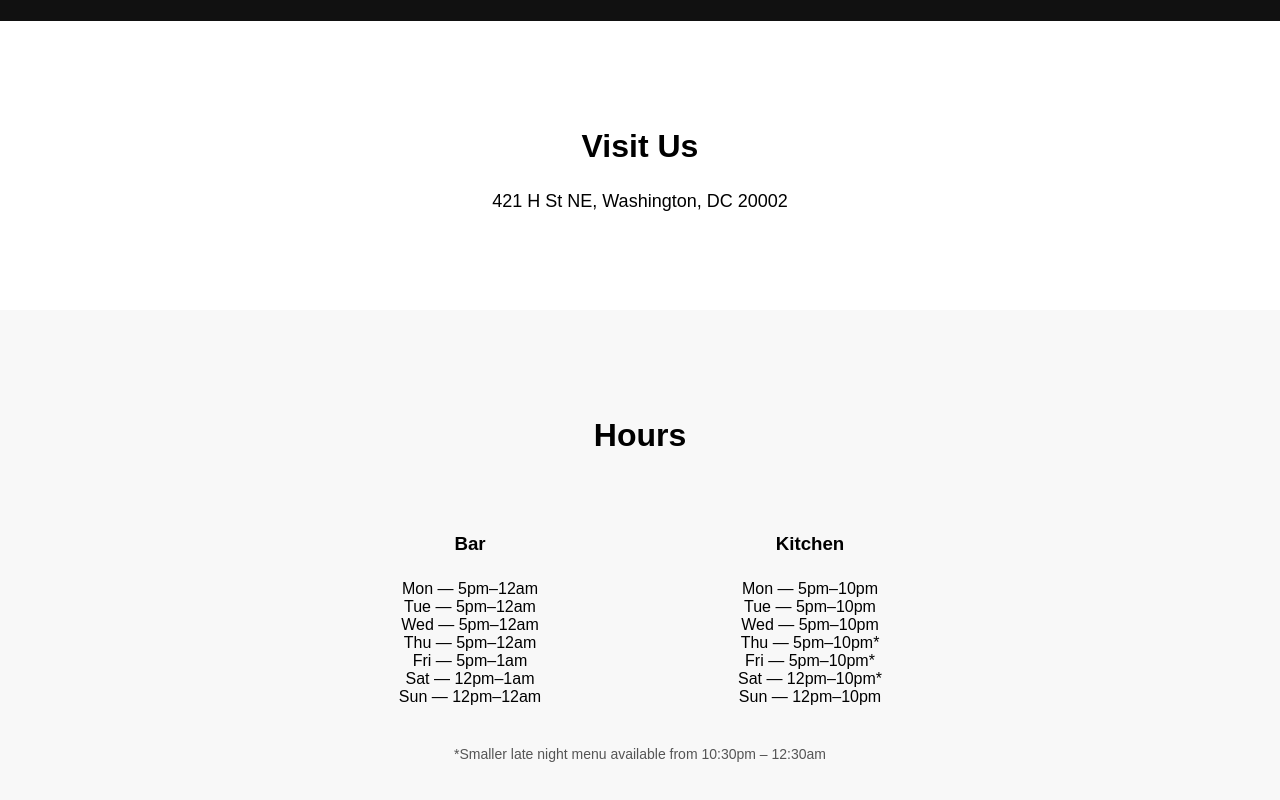
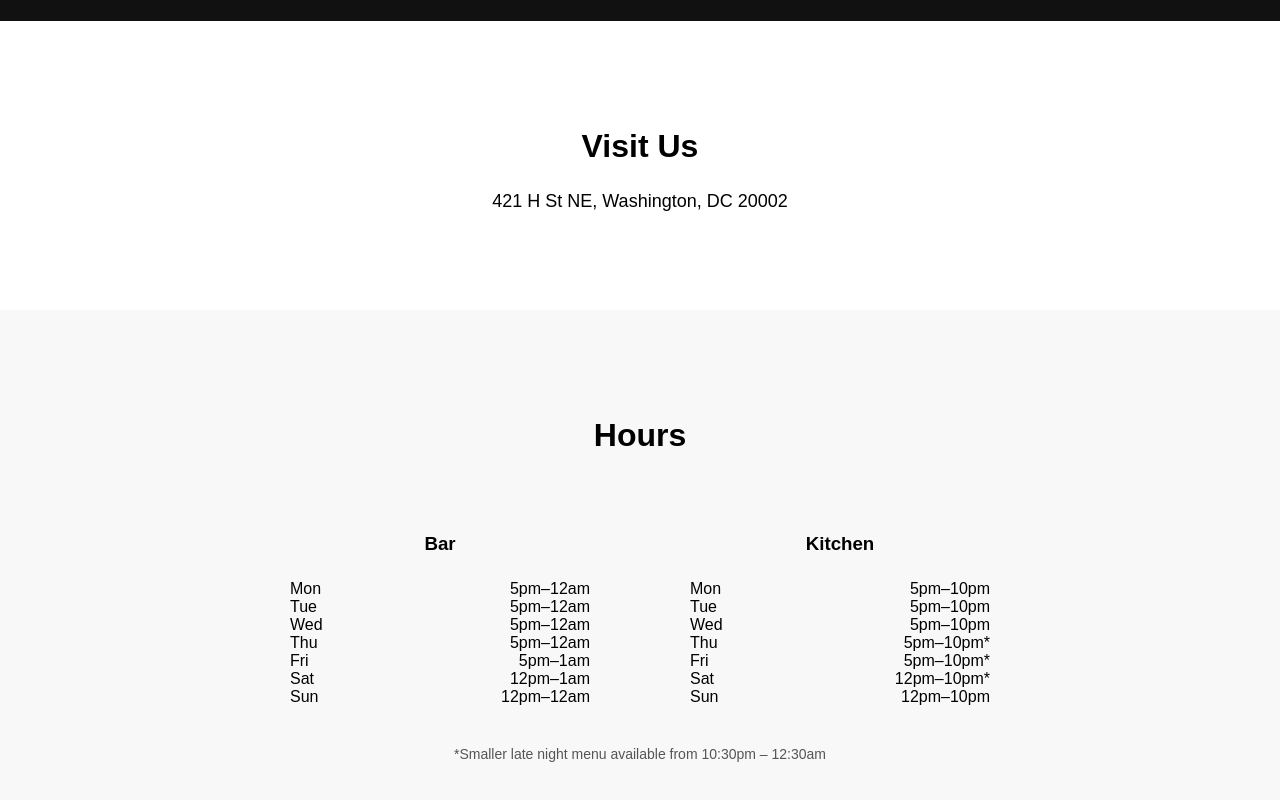
Before and after one commit to Bigboarddc/bigboarddc-website, a Next.js app: page / in a window 1280 px wide. Shown: the part 583-1383 px from the top of the page. Built offline with nearby package versions, Linux system fonts and the light colour scheme.

Commit message:
Update page.tsx

```diff
--- a/app/page.tsx
+++ b/app/page.tsx
@@ -81,36 +81,63 @@ export default function HomePage() {
       style={{
         display: "grid",
         gridTemplateColumns: "1fr 1fr",
-        maxWidth: "600px",
+        maxWidth: "700px",
         margin: "0 auto",
-        gap: "80px",
-        textAlign: "center"
+        gap: "100px"
       }}
     >
       {/* Bar Hours */}
       <div>
         <h3 style={{ marginBottom: "25px" }}>Bar</h3>
 
-        <div>Mon — 5pm–12am</div>
-        <div>Tue — 5pm–12am</div>
-        <div>Wed — 5pm–12am</div>
-        <div>Thu — 5pm–12am</div>
-        <div>Fri — 5pm–1am</div>
-        <div>Sat — 12pm–1am</div>
-        <div>Sun — 12pm–12am</div>
+        <div style={{ display: "flex", justifyContent: "space-between" }}>
+          <span>Mon</span><span>5pm–12am</span>
+        </div>
+        <div style={{ display: "flex", justifyContent: "space-between" }}>
+          <span>Tue</span><span>5pm–12am</span>
+        </div>
+        <div style={{ display: "flex", justifyContent: "space-between" }}>
+          <span>Wed</span><span>5pm–12am</span>
+        </div>
+        <div style={{ display: "flex", justifyContent: "space-between" }}>
+          <span>Thu</span><span>5pm–12am</span>
+        </div>
+        <div style={{ display: "flex", justifyContent: "space-between" }}>
+          <span>Fri</span><span>5pm–1am</span>
+        </div>
+        <div style={{ display: "flex", justifyContent: "space-between" }}>
+          <span>Sat</span><span>12pm–1am</span>
+        </div>
+        <div style={{ display: "flex", justifyContent: "space-between" }}>
+          <span>Sun</span><span>12pm–12am</span>
+        </div>
       </div>
 
       {/* Kitchen Hours */}
       <div>
         <h3 style={{ marginBottom: "25px" }}>Kitchen</h3>
 
-        <div>Mon — 5pm–10pm</div>
-        <div>Tue — 5pm–10pm</div>
-        <div>Wed — 5pm–10pm</div>
-        <div>Thu — 5pm–10pm*</div>
-        <div>Fri — 5pm–10pm*</div>
-        <div>Sat — 12pm–10pm*</div>
-        <div>Sun — 12pm–10pm</div>
+        <div style={{ display: "flex", justifyContent: "space-between" }}>
+          <span>Mon</span><span>5pm–10pm</span>
+        </div>
+        <div style={{ display: "flex", justifyContent: "space-between" }}>
+          <span>Tue</span><span>5pm–10pm</span>
+        </div>
+        <div style={{ display: "flex", justifyContent: "space-between" }}>
+          <span>Wed</span><span>5pm–10pm</span>
+        </div>
+        <div style={{ display: "flex", justifyContent: "space-between" }}>
+          <span>Thu</span><span>5pm–10pm*</span>
+        </div>
+        <div style={{ display: "flex", justifyContent: "space-between" }}>
+          <span>Fri</span><span>5pm–10pm*</span>
+        </div>
+        <div style={{ display: "flex", justifyContent: "space-between" }}>
+          <span>Sat</span><span>12pm–10pm*</span>
+        </div>
+        <div style={{ display: "flex", justifyContent: "space-between" }}>
+          <span>Sun</span><span>12pm–10pm</span>
+        </div>
       </div>
     </div>
 
```
